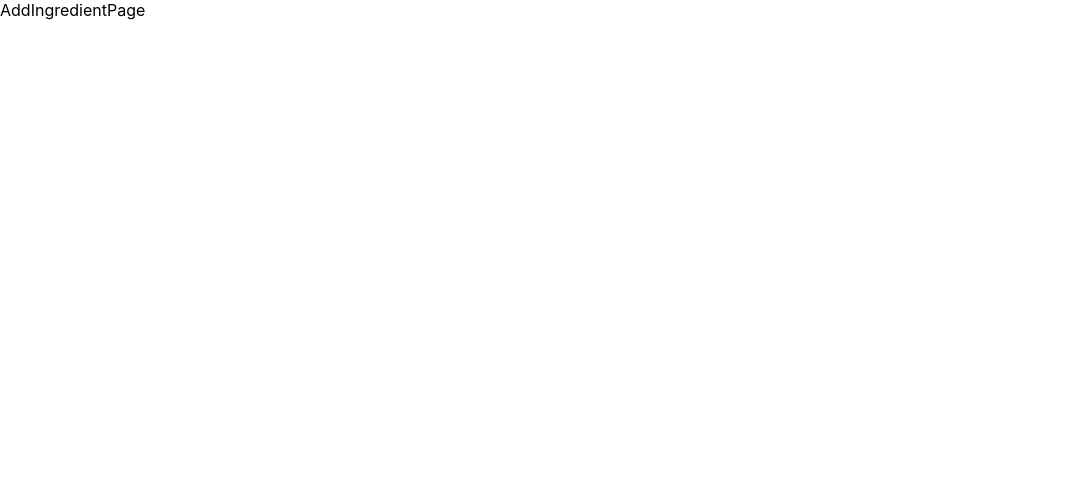
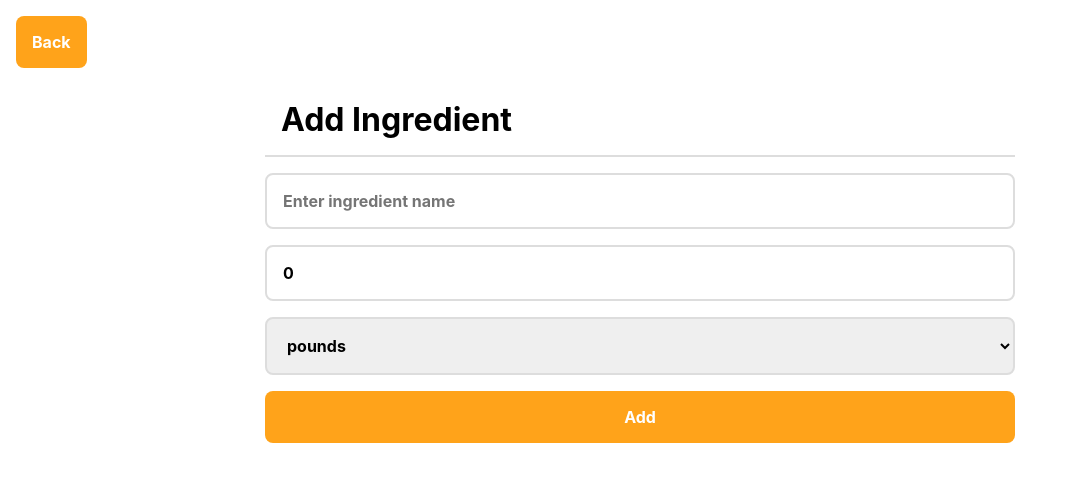
Before and after one commit to hulyak/mern-meal-tracker, a React (Create React App) app: page /add-ingredient in a window 1280 px wide. Shown: the top 482 px of the page, without its empty margins (0-1078 px from the left). Built offline with nearby package versions, Linux system fonts and the light colour scheme.

Commit message:
create the add ingredients page

```diff
--- a/src/ingredients/AddIngredientPage.js
+++ b/src/ingredients/AddIngredientPage.js
@@ -1,9 +1,60 @@
-import React from 'react'
+import React, { useState } from 'react';
+import { useHistory } from 'react-router-dom';
+import { BackButton, Dropdown } from '../ui';
+
+const unitOptions = ['pounds', 'cups', 'tablespoons', 'teaspoons', 'count'];
 
 export const AddIngredientPage = () => {
-    return (
-        <div>
-            AddIngredientPage
-        </div>
-    )
-}
+  const [name, setName] = useState('');
+  const [amount, setAmount] = useState(0);
+  const [units, setUnits] = useState(unitOptions[0]);
+  const history = useHistory();
+
+  const addToIngredients = async () => {
+    const newIngredient = {
+      name: name.toLowerCase(),
+      amount,
+      units,
+    };
+    await fetch('/ingredients', {
+      method: 'POST',
+      body: JSON.stringify(newIngredient),
+      headers: {
+        'Content-Type': 'application/json',
+      },
+    });
+    history.push('/');
+  };
+
+  return (
+    <div className="page">
+      <BackButton />
+      <div className="centered-container">
+        <h1>Add Ingredient</h1>
+        <input
+          type="text"
+          placeholder="Enter ingredient name"
+          className="space-after space-before full-width"
+          value={name}
+          onChange={(e) => setName(e.target.value)}
+        />
+        <input
+          type="number"
+          placeholder="Enter quantity"
+          className="space-before full-width"
+          value={amount}
+          onChange={(e) => setAmount(e.target.value)}
+        />
+        <Dropdown
+          className="space-before full-width"
+          value={units}
+          onChange={(e) => setUnits(e.target.value)}
+          options={unitOptions}
+        />
+        <button className="space-before full-width" onClick={addToIngredients}>
+          Add
+        </button>
+      </div>
+    </div>
+  );
+};
```
